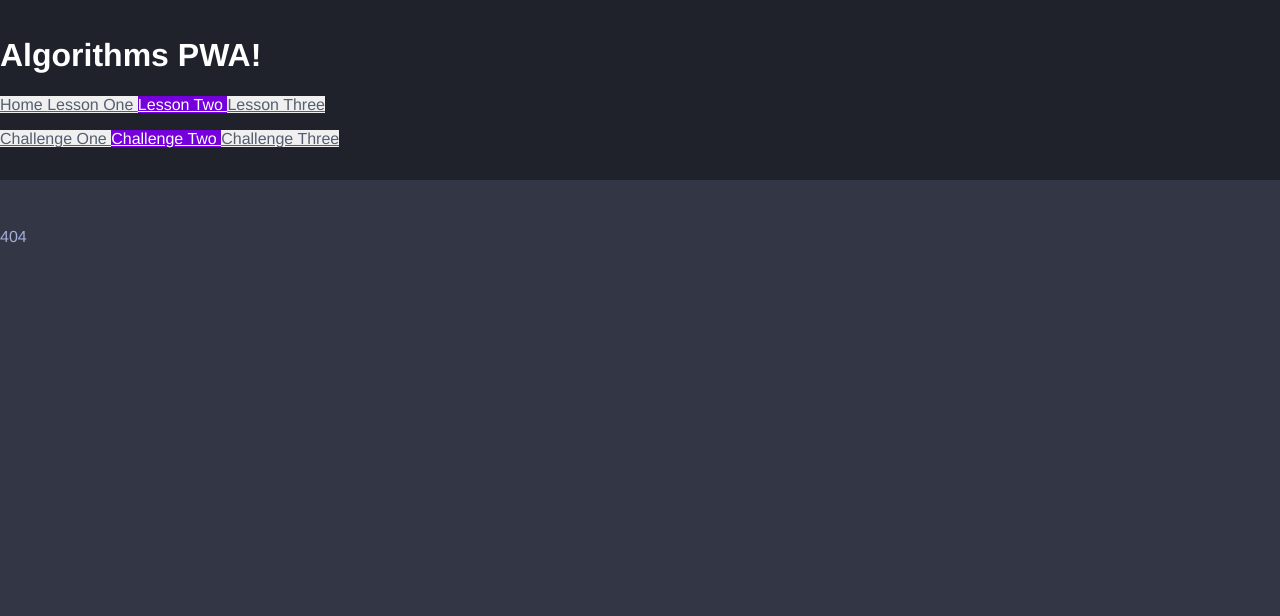
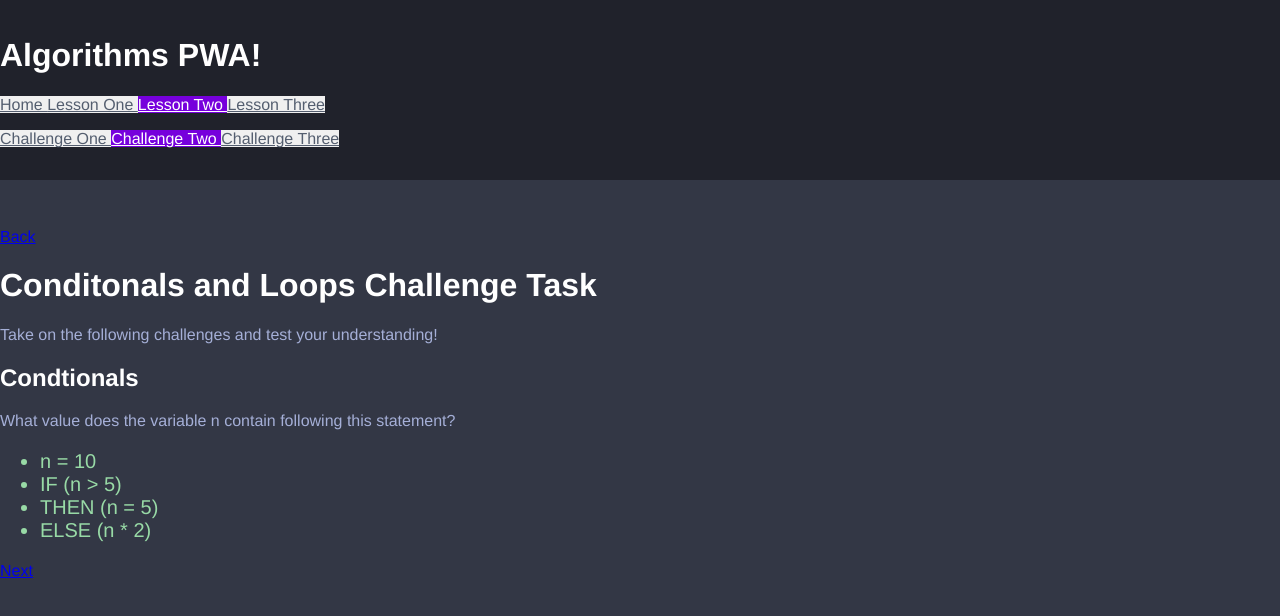
Before and after one commit to Littlewoko/algorithms_pwa, a React (Create React App) app: page /loops/challenge in a window 1280 px wide. Before the commit this address had no page. Shown: the top 616 px of the page. Built offline with nearby package versions, Linux system fonts and the light colour scheme.

Commit message:
Challenge page for conditionals created

```diff
--- a/src/App.js
+++ b/src/App.js
@@ -6,6 +6,7 @@ import Basics from './components/Basics';
 import BasicsChallenge from './components/BasicsChallenge';
 import Index from "./components/Index";
 import Loops from "./components/Loops";
+import ChallengeTwo from './components/Cond_LoopsChallenge';
 import NotFoundPage from './components/NotFoundPage';
 import Representation from './components/Representation';
 
@@ -17,6 +18,7 @@ const App = () => (
       <Route path="/basics" exact element={<Basics />} />
       <Route path="/basics/challenge" exact element={<BasicsChallenge />} />
       <Route path="/loops" exact element={<Loops />} />
+      <Route path="/loops/challenge" exact element={<ChallengeTwo />} />
       <Route path="/representation" exact element={<Representation />} />
       <Route path="*" element={<NotFoundPage />} />
     </Routes>
--- /dev/null
+++ b/src/components/Cond_LoopsChallenge.js
@@ -0,0 +1,33 @@
+import React from 'react';
+import Header from './Header';
+import { Link } from 'react-router-dom';
+import ReactTooltip from 'react-tooltip';
+
+const variableToolTip = "n is a variable which holds a value that can change. Here the value TEN has been assigned"
+const greaterThanToolTip = "n > 5 can be read as n is greater than five. This is our conditional statement."
+const ChallengeTwo = () => (
+
+    <div>
+        <Header />
+        <Link to='/loops'>Back</Link>
+        <h1>Conditonals and Loops Challenge Task</h1>
+        <p>Take on the following challenges and test your understanding!</p>
+        <h2>Condtionals</h2>
+        <p>What value does the variable n contain following this statement?</p>
+        <ul>
+            <li data-tip={variableToolTip}>n = 10</li>
+            <ReactTooltip />
+            <li data-tip={greaterThanToolTip}>IF (n {">"} 5) </li>
+            <ReactTooltip />
+            <li data-tip={""}>THEN (n = 5)</li>
+            <ReactTooltip />
+            <li data-tip={""}>ELSE (n * 2)</li>
+            <ReactTooltip />
+        </ul>
+        <Link to='/representation'>Next</Link>
+
+    </div>
+
+);
+
+export default ChallengeTwo;
--- a/src/components/Loops.js
+++ b/src/components/Loops.js
@@ -1,11 +1,13 @@
 import React from 'react';
 import Header from './Header';
+import { Link } from 'react-router-dom';
 import ConditionalDiv from './ConditionalsDiv';
 import LoopsDiv from './LoopsDiv';
 
 const Loops = () => (
     <div>
         <Header />
+        <Link to='/Basics'>Back</Link>
         <div>
             <h1>Loops and Conditionals</h1>
 
@@ -16,6 +18,7 @@ const Loops = () => (
 
         <ConditionalDiv />
         <LoopsDiv />
+        <Link to='/Loops/Challenge'>Next</Link>
     </div>
 
 );
```
